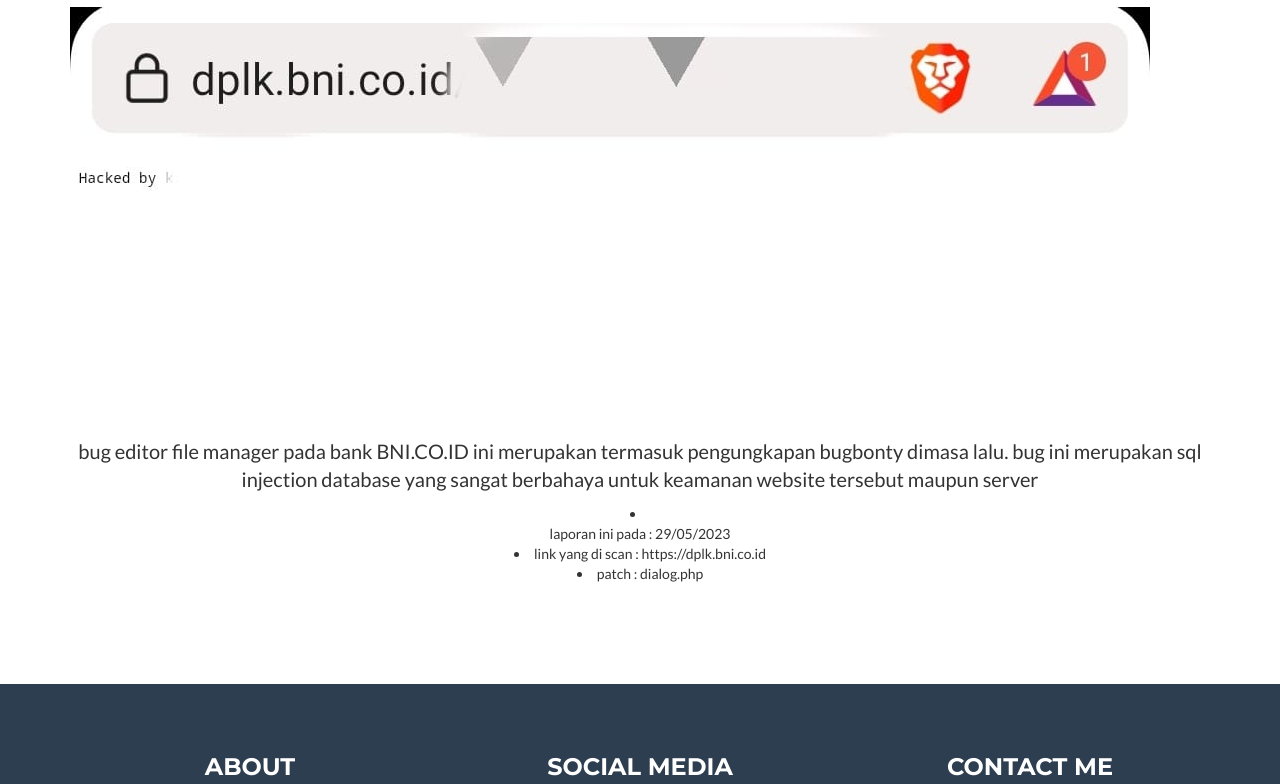
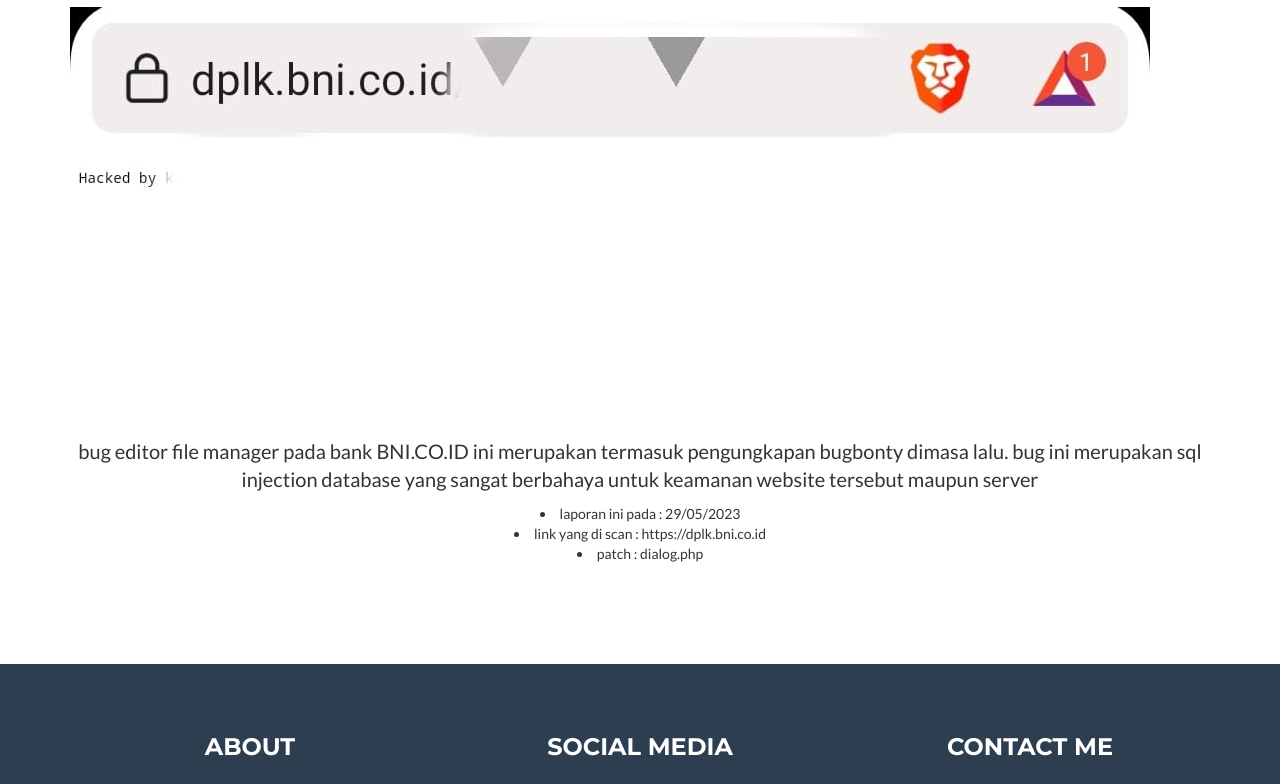
Before and after one commit to mndiakbarwijaya/mndiakbarwijaya-mndiakbarwijaya.github.io, a plain HTML site: page index.html in a window 1280 px wide. Shown: the part 1232-2016 px from the top of the page. Drawn offline with nearby package versions, Linux system fonts and the light colour scheme.

Commit message:
Update index.html

```diff
--- a/index.html
+++ b/index.html
@@ -209,7 +209,7 @@
 			<p>bug editor file manager pada bank BNI.CO.ID ini merupakan termasuk pengungkapan bugbonty dimasa lalu. bug ini merupakan sql injection database
 yang sangat berbahaya untuk keamanan website tersebut
 maupun server </p>
- <li>    </li>laporan ini pada : 29/05/2023
+ <li>    laporan ini pada : 29/05/2023</li>
  <li>link yang di scan : https://dplk.bni.co.id</li>
  <li>patch : dialog.php</li>
 
```
